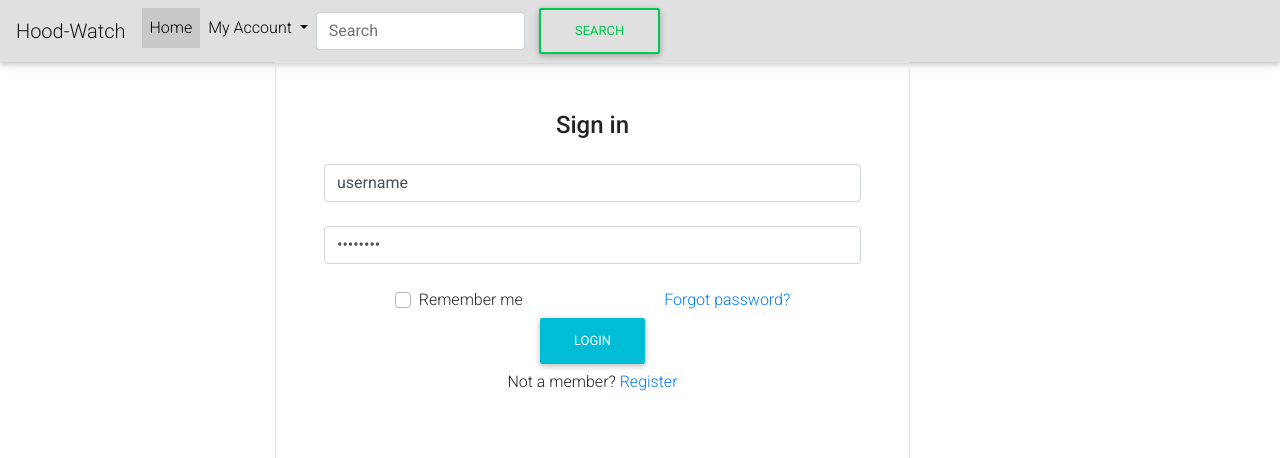
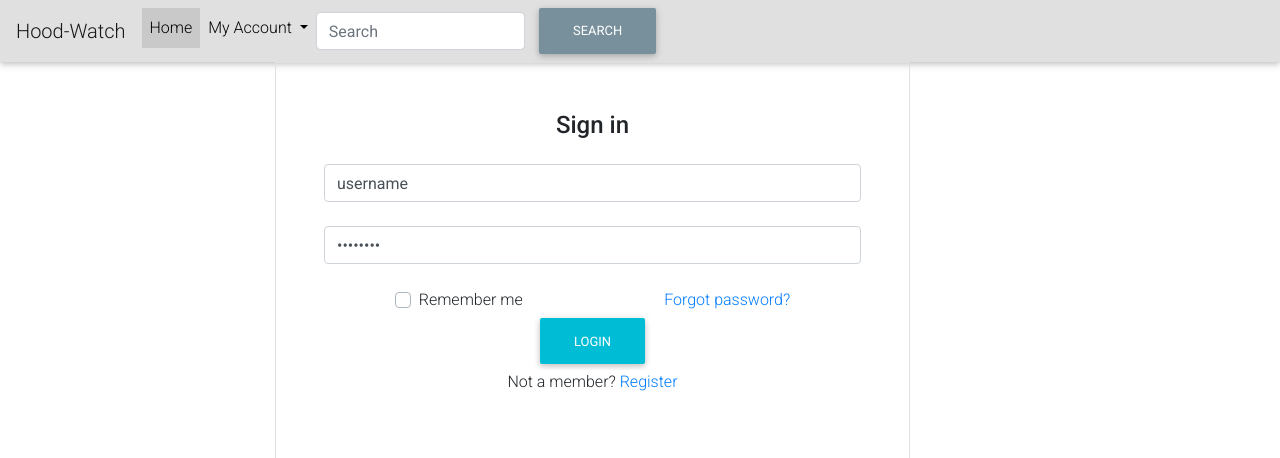
Before and after one commit to Ebay-droid/Django-ip4, a Django app: a page that uses neighbourhood_app/templates/navbar.html in a window 1280 px wide. Shown: the top 458 px of the page. Run offline with Django 3.2, Linux system fonts and the light colour scheme; some libraries are stand-ins or nearby versions.

Commit message:
search added to navbar

```diff
--- a/neighbourhood_app/templates/navbar.html
+++ b/neighbourhood_app/templates/navbar.html
@@ -18,7 +18,7 @@
 </header> -->
 
 
-<nav class="navbar navbar-expand-lg navbar-light bg-light">
+<nav class="navbar navbar-expand-lg navbar-light bg-light justify-content-between">
   <a class="navbar-brand" href="/">Hood-Watch</a>
   <button class="navbar-toggler" type="button" data-toggle="collapse" data-target="#navbarNavDropdown" aria-controls="navbarNavDropdown" aria-expanded="false" aria-label="Toggle navigation">
     <span class="navbar-toggler-icon"></span>
@@ -44,10 +44,10 @@
           {%endif%}
         </div>
       </li>
-      <li class="nav-item " >
+      <li class="nav-item  navbar-right" >
         <form class="form-inline" action="{% url 'search_business'%}" >
           <input class="form-control mr-sm-2" type="search" placeholder="Search" aria-label="Search">
-          <button class="btn btn-outline-success my-2 my-sm-0" type="submit">Search</button>
+          <button class="btn btn-blue-grey my-2 my-sm-0" type="submit">Search</button>
         </form>
       </li>
     </ul>
--- a/neighbourhood_app/templates/welcome.html
+++ b/neighbourhood_app/templates/welcome.html
@@ -14,7 +14,6 @@
 <!-- Material Design Bootstrap -->
 <link href="https://cdnjs.cloudflare.com/ajax/libs/mdbootstrap/4.19.1/css/mdb.min.css" rel="stylesheet">
 <!-- metro cdn -->
-<link rel="stylesheet" href="{%static 'css/style.css'%}">
 
   {%endblock%}
 </head>
```
